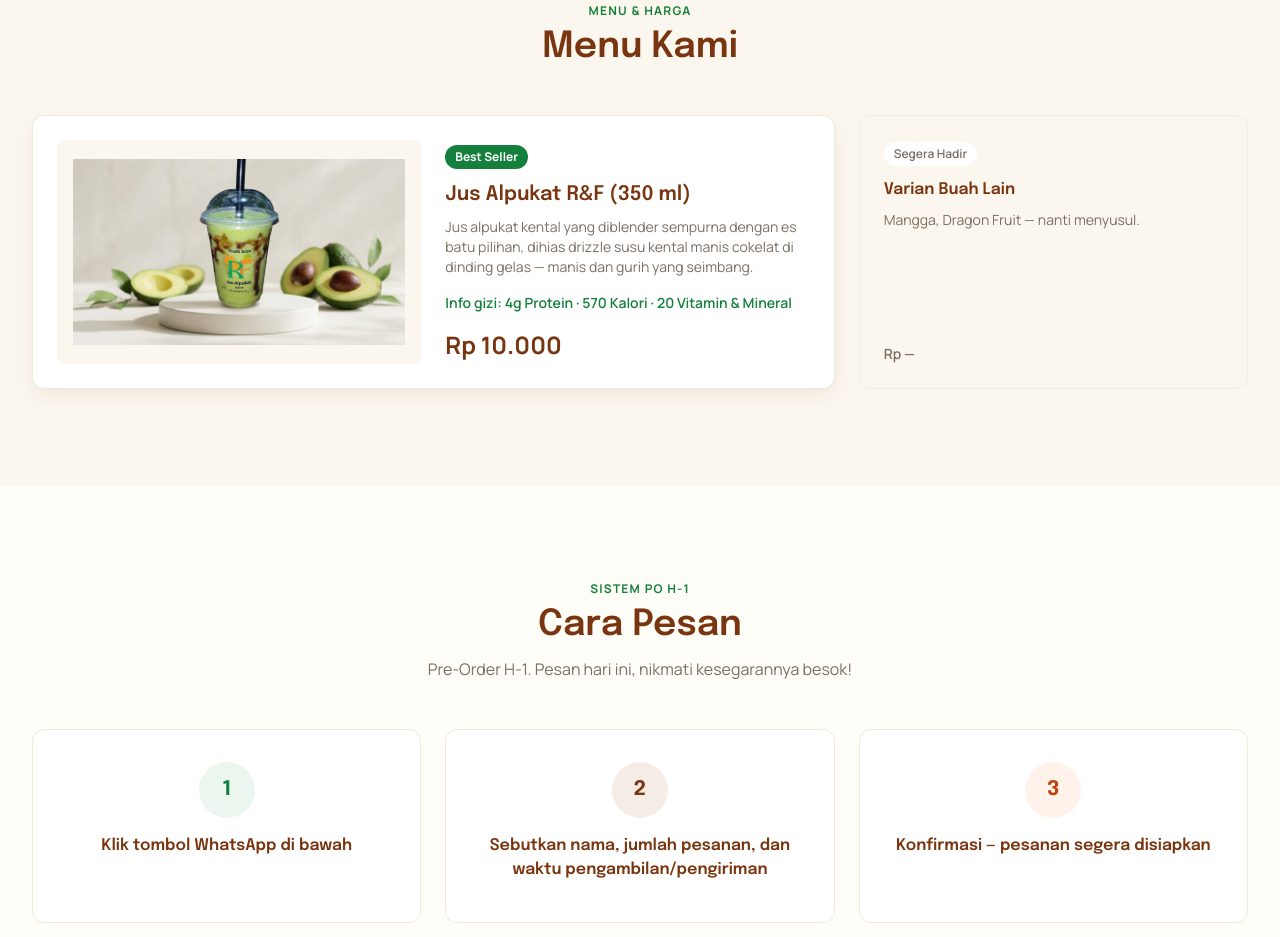
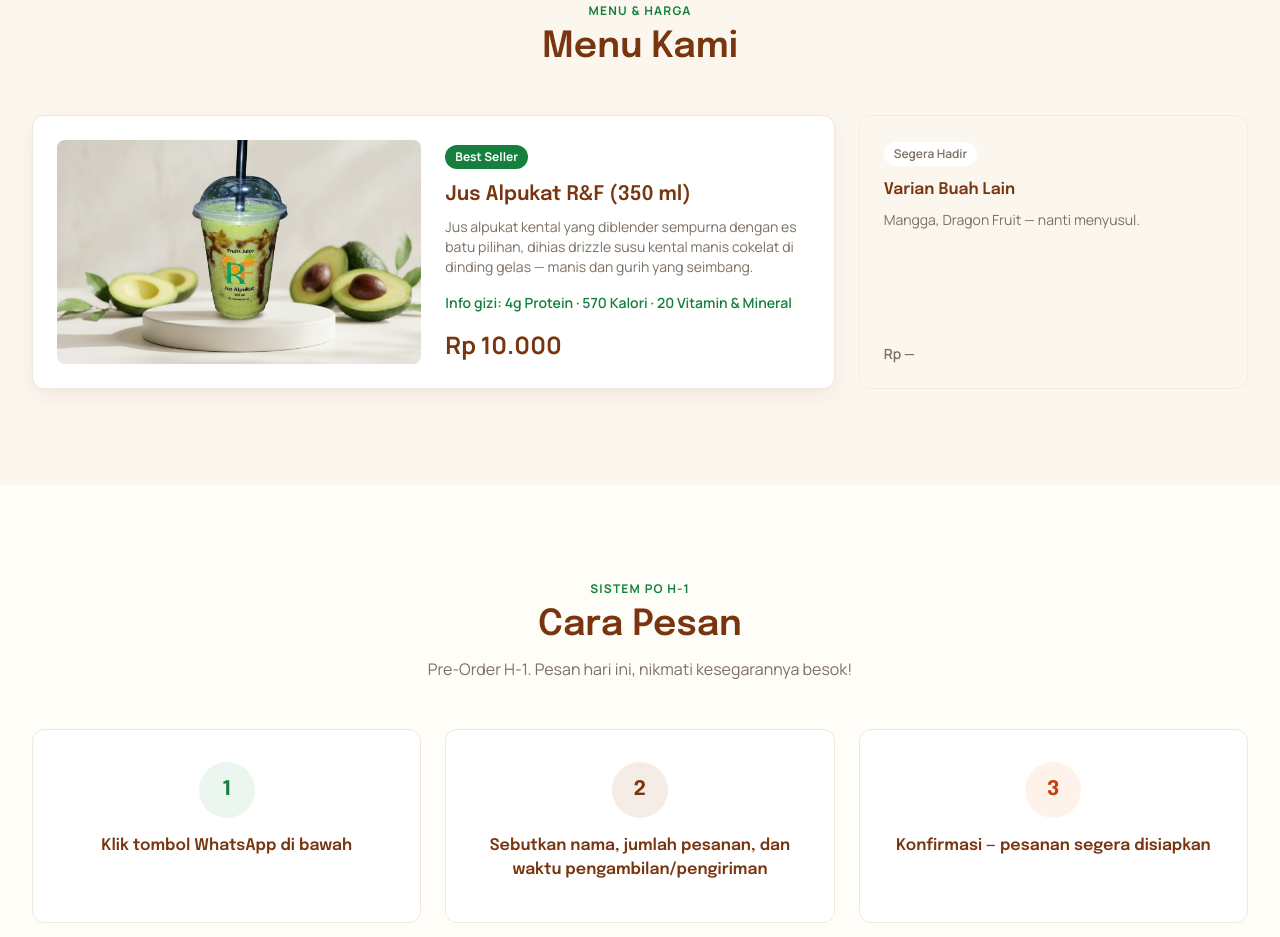
Before and after one commit to arissrynaa/juice-site, an Astro site: page / in a window 1280 px wide. Shown: the part 1317-2254 px from the top of the page. Built offline with nearby package versions, Linux system fonts and the light colour scheme; Astro itself is replaced by a stand-in of ours.

Commit message:
object-cover for product image

```diff
--- a/src/pages/index.astro
+++ b/src/pages/index.astro
@@ -94,7 +94,7 @@
             <div class="grid grid-cols-1 sm:grid-cols-2 gap-6 items-center">
               {featured.image && (
                 <div class="rounded-lg overflow-hidden bg-surface-container h-56">
-                  <img src={featured.image} alt={featured.imageAlt || featured.name} class="w-full h-full object-contain p-4"/>
+                  <img src={featured.image} alt={featured.imageAlt || featured.name} class="w-full h-full object-cover"/>
                 </div>
               )}
               <div>
```
